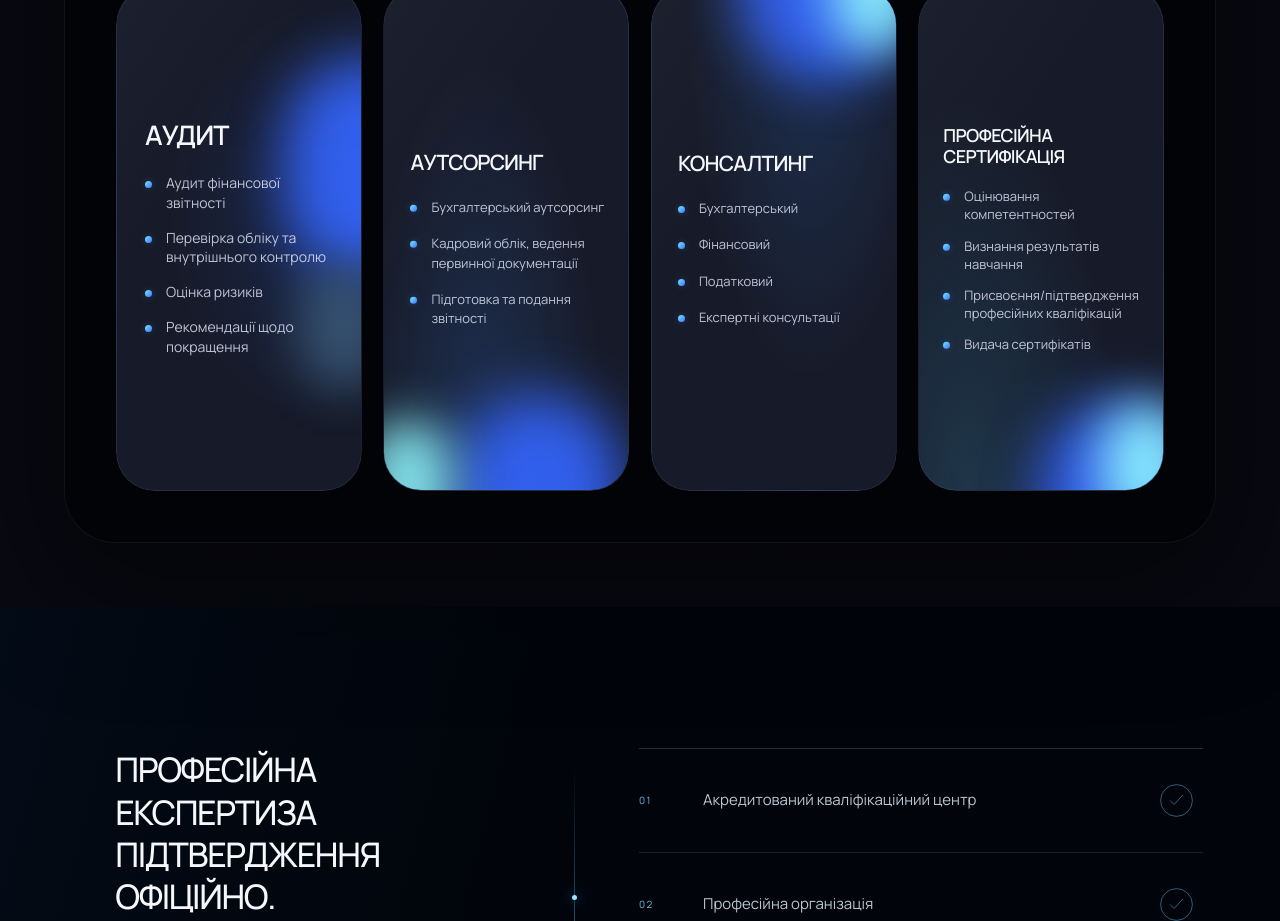
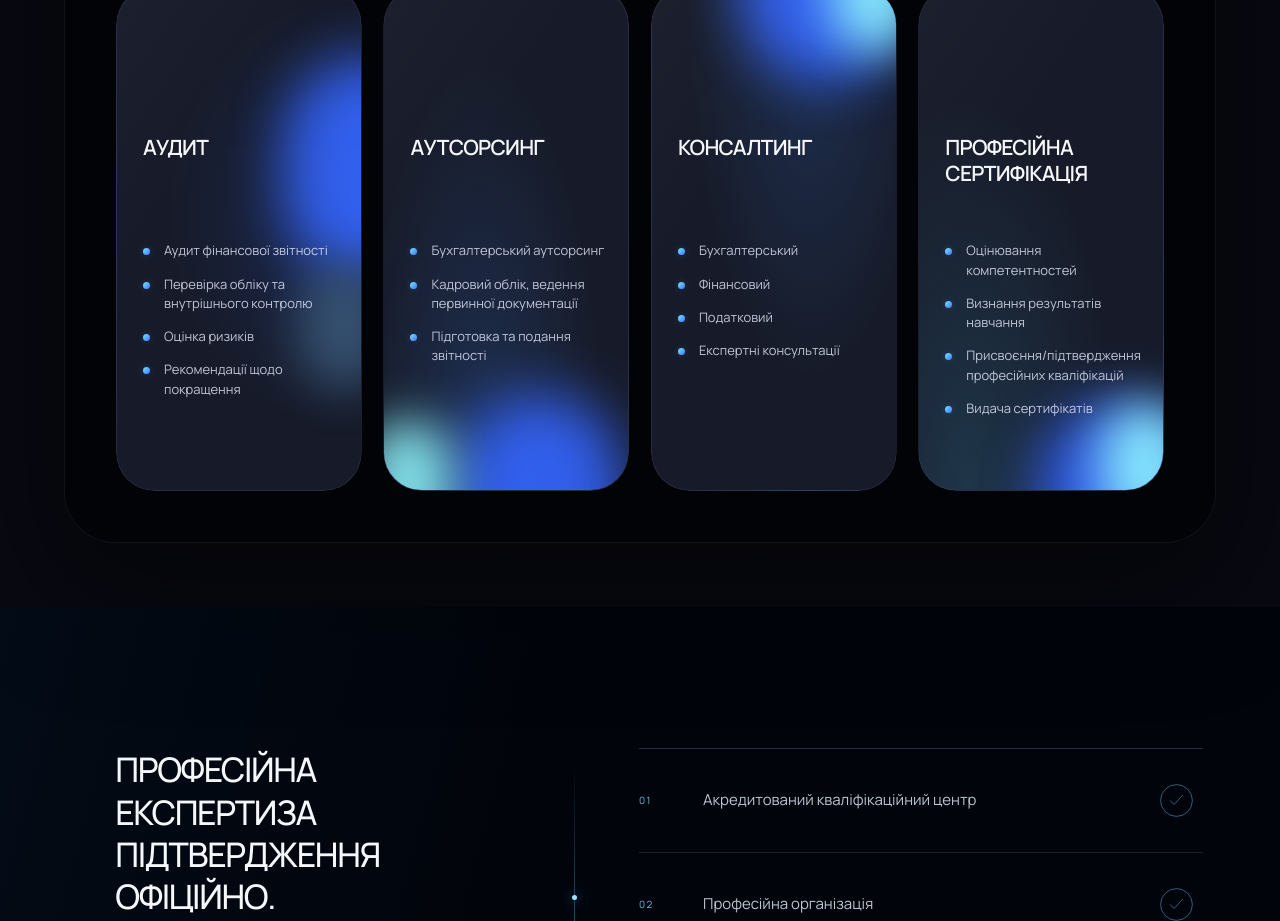
Before and after one commit to dnagorna3817-spec/website_akc_main, a Next.js app: page /about in a window 1280 px wide. Shown: the part 2140-3061 px from the top of the page. Built offline with nearby package versions, Linux system fonts and the light colour scheme.

Commit message:
Align service card headings and lists to shared typography grid

```diff
--- a/app/about/about.css
+++ b/app/about/about.css
@@ -1362,3 +1362,44 @@ body {
   .akc-about-figma .services__grid .service--2 .service__content,
   .akc-about-figma .services__grid .service--3 .service__content { top:50%; left:26px; right:20px; }
 }
+
+/* Shared typography and alignment for all four service cards. */
+.akc-about-figma .services__grid > .service .service__content,
+.akc-about-figma .services__grid > .service--1 .service__content,
+.akc-about-figma .services__grid > .service--2 .service__content,
+.akc-about-figma .services__grid > .service--3 .service__content,
+.akc-about-figma .services__grid > .service--4 .service__content {
+  position: absolute;
+  top: 148px;
+  bottom: auto;
+  left: 26px;
+  right: 22px;
+  width: auto;
+  transform: none;
+}
+.akc-about-figma .services__grid > .service h3,
+.akc-about-figma .services__grid > .service--4 h3 {
+  display: flex;
+  align-items: flex-start;
+  min-height: 92px;
+  margin: 0 0 14px;
+  font-size: 21px;
+  line-height: 1.2;
+  font-weight: 650;
+  letter-spacing: -.035em;
+  text-transform: uppercase;
+  overflow-wrap: break-word;
+  word-break: normal;
+  hyphens: none;
+}
+.akc-about-figma .services__grid > .service .service__bullet-list { gap: 14px; }
+.akc-about-figma .services__grid > .service .service__bullet-list li { font-size: 13px; line-height: 1.48; }
+@media (max-width: 600px) {
+  .akc-about-figma .services__grid > .service .service__content,
+  .akc-about-figma .services__grid > .service--1 .service__content,
+  .akc-about-figma .services__grid > .service--2 .service__content,
+  .akc-about-figma .services__grid > .service--3 .service__content,
+  .akc-about-figma .services__grid > .service--4 .service__content { top: 92px; left: 24px; right: 22px; }
+  .akc-about-figma .services__grid > .service h3 { min-height: 84px; font-size: 20px; }
+  .akc-about-figma .services__grid > .service .service__bullet-list { gap: 11px; }
+}
```
